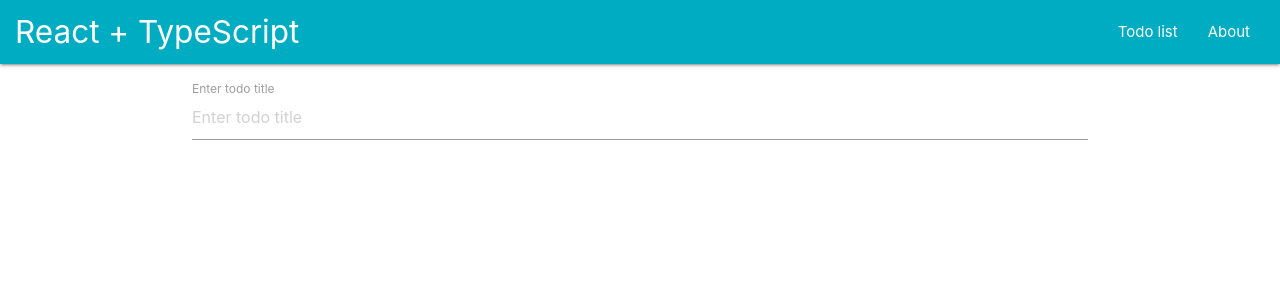
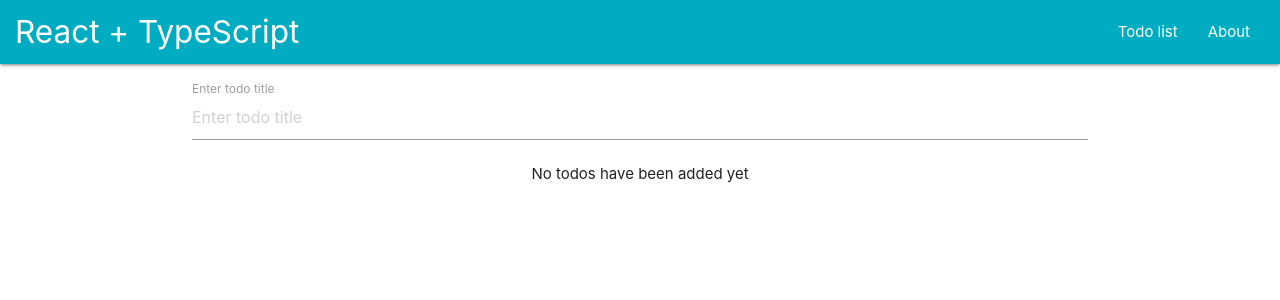
Before and after one commit to alexandr-g/react-typescript, a React (Create React App) app: page / in a window 1280 px wide. Shown: the top 300 px of the page. Built offline with nearby package versions, Linux system fonts and the light colour scheme.

Commit message:
Display message for empty todos message

```diff
--- a/src/components/TodoList.tsx
+++ b/src/components/TodoList.tsx
@@ -12,6 +12,10 @@ export const TodoList: React.FC<TodoListProps> = ({
   onToggle,
   onRemove
 }) => {
+  if (todos.length === 0) {
+    return <p className="center">No todos have been added yet</p>
+  }
+
   return (
     <ul>
       {todos.map(todo => {
```
